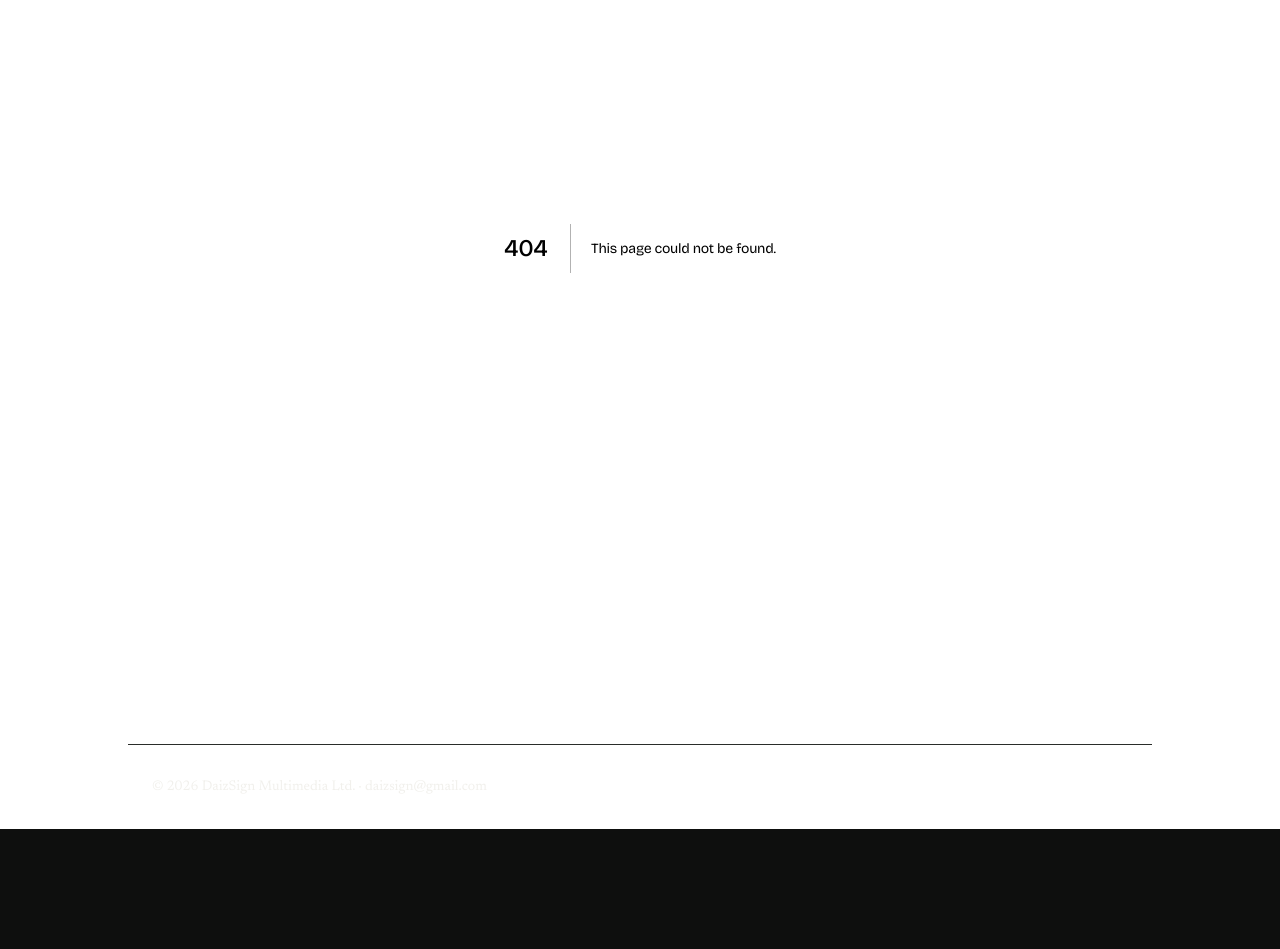
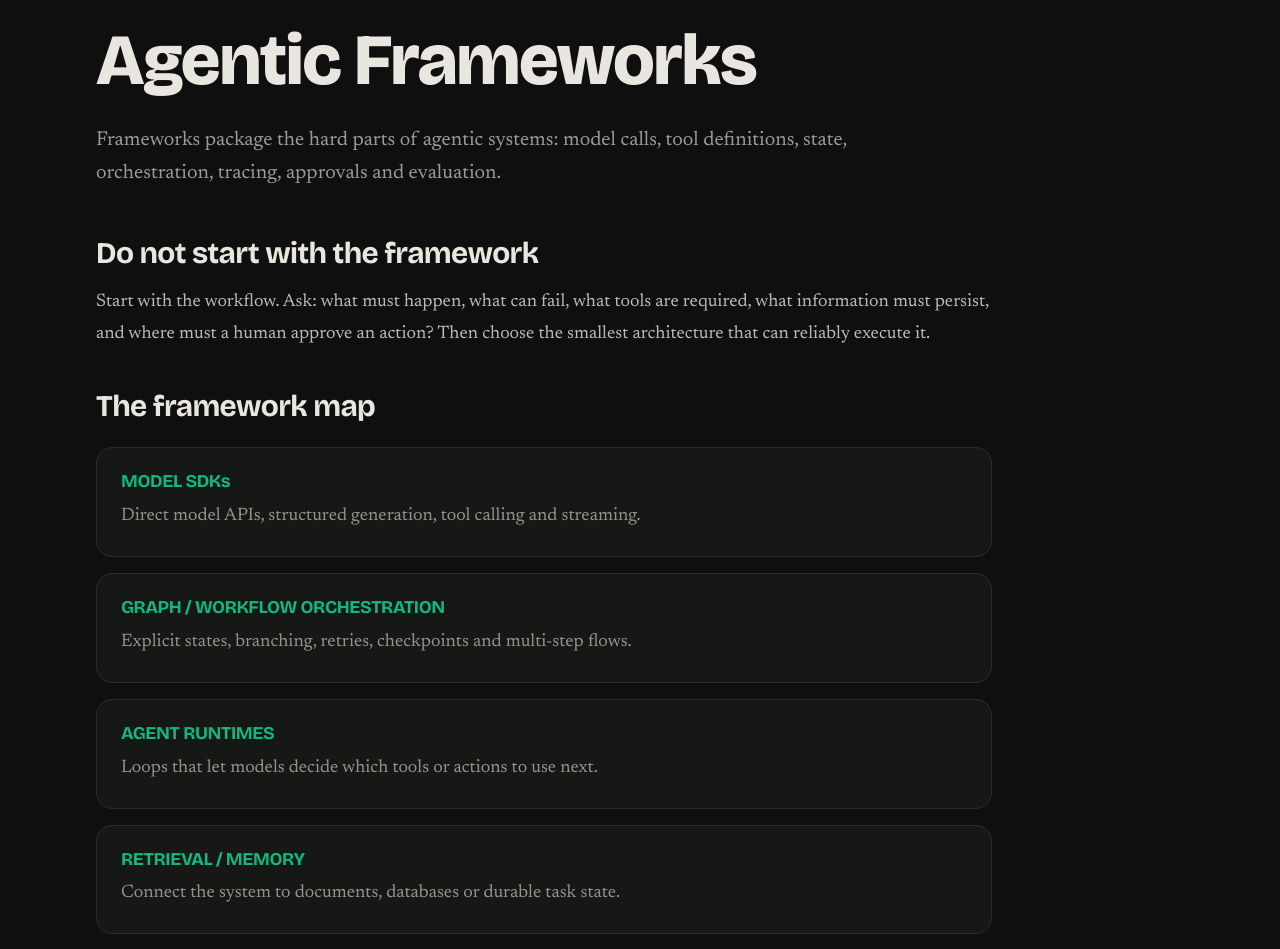
Before and after one commit to Damiedaiz/daizlabratz, a Next.js app: page /learn/ai/agentic-frameworks in a window 1280 px wide. Before the commit this address had no page. Shown: the part 220-1169 px from the top of the page. Before the commit the page ends 1049 px from the top, so only its background shows below. Built offline with nearby package versions, Linux system fonts and the light colour scheme.

Commit message:
feat: add DaizLab AI Academy agentic-frameworks

```diff
--- /dev/null
+++ b/app/learn/ai/agentic-frameworks/page.tsx
@@ -0,0 +1,45 @@
+import { LessonFrame } from "@/components/AiAcademy";
+
+export const metadata = { title: "Agentic Frameworks | DaizLabRatZ" };
+
+export default function AgenticFrameworks() {
+  return (
+    <LessonFrame number="06" eyebrow="BUILD" title="Agentic Frameworks" dek="Frameworks package the hard parts of agentic systems: model calls, tool definitions, state, orchestration, tracing, approvals and evaluation.">
+      <section>
+        <h2 className="text-3xl font-bold text-ink">Do not start with the framework</h2>
+        <p className="mt-4">Start with the workflow. Ask: what must happen, what can fail, what tools are required, what information must persist, and where must a human approve an action? Then choose the smallest architecture that can reliably execute it.</p>
+      </section>
+
+      <section>
+        <h2 className="text-3xl font-bold text-ink">The framework map</h2>
+        <div className="mt-6 space-y-4">
+          {[
+            ["MODEL SDKs", "Direct model APIs, structured generation, tool calling and streaming."],
+            ["GRAPH / WORKFLOW ORCHESTRATION", "Explicit states, branching, retries, checkpoints and multi-step flows."],
+            ["AGENT RUNTIMES", "Loops that let models decide which tools or actions to use next."],
+            ["RETRIEVAL / MEMORY", "Connect the system to documents, databases or durable task state."],
+            ["OBSERVABILITY", "Trace prompts, tool calls, latency, errors and outcomes."],
+            ["EVALUATION", "Measure whether the system produces the right answer or completes the right action."],
+          ].map(([t,d]) => <div key={t} className="rounded-2xl border border-line bg-panel p-6"><h3 className="font-bold text-emerald">{t}</h3><p className="mt-2 text-ink/60">{d}</p></div>)}
+        </div>
+      </section>
+
+      <section className="rounded-3xl border border-gold/30 bg-gold/5 p-7">
+        <div className="text-xs font-bold tracking-[0.25em] text-gold">DAIZLAB PRINCIPLE</div>
+        <p className="mt-4 text-2xl font-bold">The model is not the product. The system around the model is the product.</p>
+        <p className="mt-4 text-sm text-ink/60">A production agent needs more than a clever prompt: it needs defined tools, controlled permissions, reliable state, failure handling and measurable outcomes.</p>
+      </section>
+
+      <section>
+        <h2 className="text-3xl font-bold text-ink">Build the smallest useful agent</h2>
+        <ol className="mt-5 space-y-3 text-base">
+          <li><strong>1. Define the outcome.</strong> One sentence, measurable if possible.</li>
+          <li><strong>2. Define the tools.</strong> Only grant the actions the workflow needs.</li>
+          <li><strong>3. Define the state.</strong> What must survive between steps?</li>
+          <li><strong>4. Define the loop.</strong> What tells the agent to continue, stop, retry or escalate?</li>
+          <li><strong>5. Define the proof.</strong> How does the system know it succeeded?</li>
+        </ol>
+      </section>
+    </LessonFrame>
+  );
+}
```
